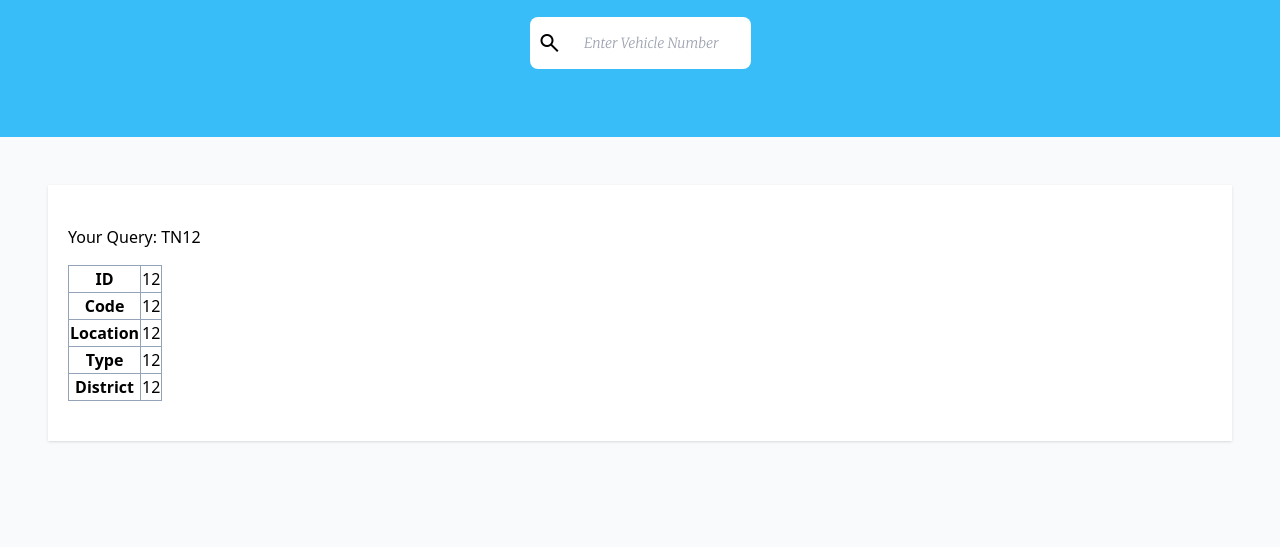
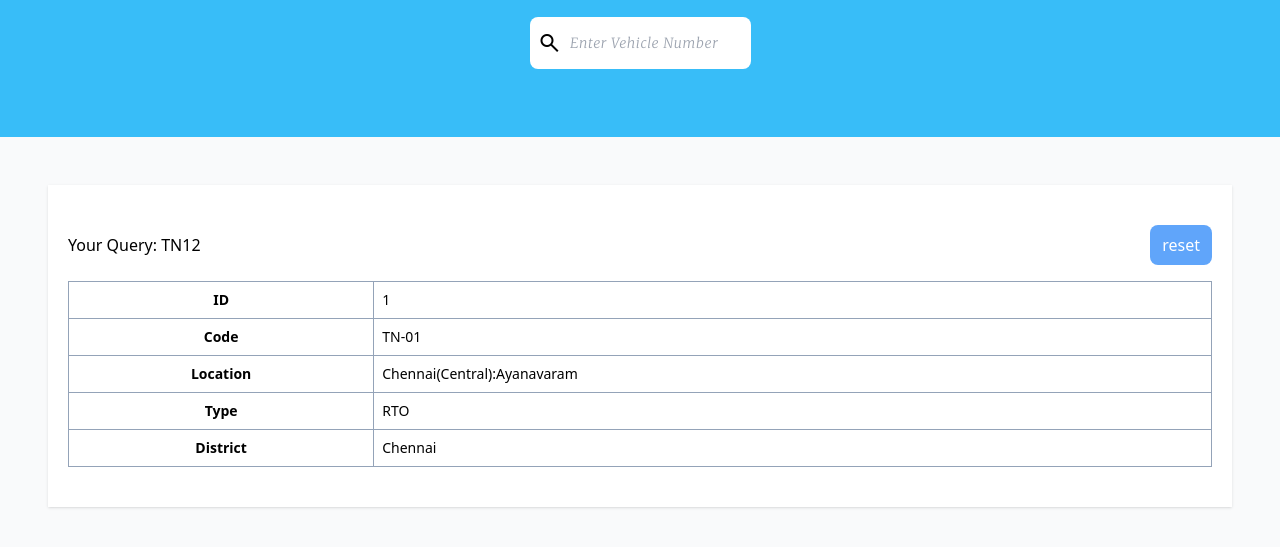
Before and after one commit to CodeRamana/RTO_FINDER-DOM, a plain HTML site: page index.html in a window 1280 px wide. Shown: the part 103-650 px from the top of the page. Drawn offline with nearby package versions, Linux system fonts and the light colour scheme.

Commit message:
changes made in index.html is added

```diff
--- a/index.html
+++ b/index.html
@@ -21,7 +21,9 @@
       <ul
         class="flex justify-end gap-10 font-['Merriweather'] text-lg font-bold"
       >
-        <li><a href="#">About</a></li>
+        <li>
+          <a href="#" onclick="alert('Make With Love By Ramana')">About</a>
+        </li>
         <li><a href="#">GitHub</a></li>
       </ul>
       <div class="flex flex-col items-center gap-5">
@@ -34,33 +36,40 @@
           <input
             type="text"
             placeholder="Enter Vehicle Number"
-            class="px-8 py-4 rounded-lg placeholder:text-end"
+            class="px-8 py-4 rounded-lg uppercase tracking-wider placeholder:text-end placeholder:normal-case"
           />
         </form>
       </div>
     </div>
     <main class="bg-white m-12 shadow px-5 py-10 space-y-4">
-      <p>Your Query: <span>TN12</span></p>
-      <table class="">
+      <div class="flex justify-between items-center">
+        <p>Your Query: <span>TN12</span></p>
+        <button class="bg-blue-400 px-3 py-2 rounded-lg text-white reset">
+          reset
+        </button>
+      </div>
+      <table class="w-full text-sm">
         <tr>
-          <th class="border border-slate-400 w-">ID</th>
-          <td class="border border-slate-400">12</td>
+          <th class="border border-slate-400 p-2">ID</th>
+          <td class="border border-slate-400 p-2">1</td>
         </tr>
         <tr>
-          <th class="border border-slate-400">Code</th>
-          <td class="border border-slate-400">12</td>
+          <th class="border border-slate-400 p-2">Code</th>
+          <td class="border border-slate-400 p-2">TN-01</td>
         </tr>
         <tr>
-          <th class="border border-slate-400">Location</th>
-          <td class="border border-slate-400">12</td>
+          <th class="border border-slate-400 p-2">Location</th>
+          <td class="border border-slate-400 p-2">
+            Chennai(Central):Ayanavaram
+          </td>
         </tr>
         <tr>
-          <th class="border border-slate-400">Type</th>
-          <td class="border border-slate-400">12</td>
+          <th class="border border-slate-400 p-2">Type</th>
+          <td class="border border-slate-400 p-2">RTO</td>
         </tr>
         <tr>
-          <th class="border border-slate-400">District</th>
-          <td class="border border-slate-400">12</td>
+          <th class="border border-slate-400 p-2">District</th>
+          <td class="border border-slate-400 p-2">Chennai</td>
         </tr>
       </table>
     </main>
```
